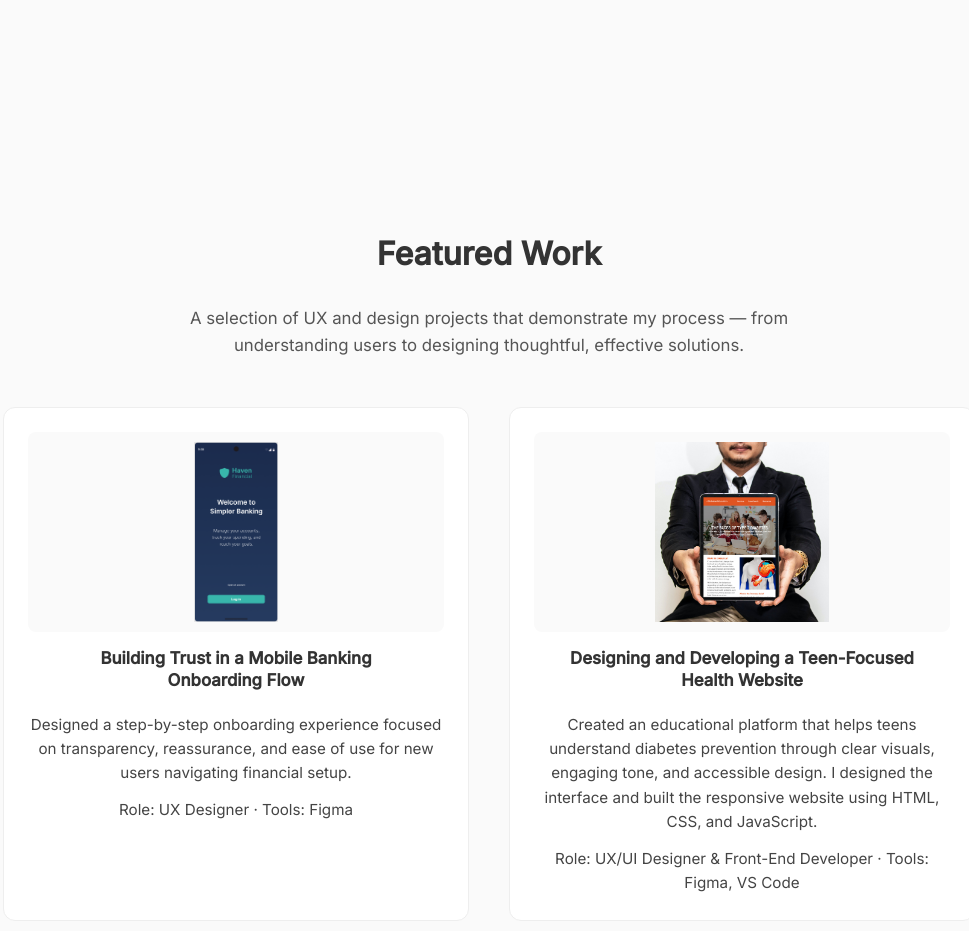
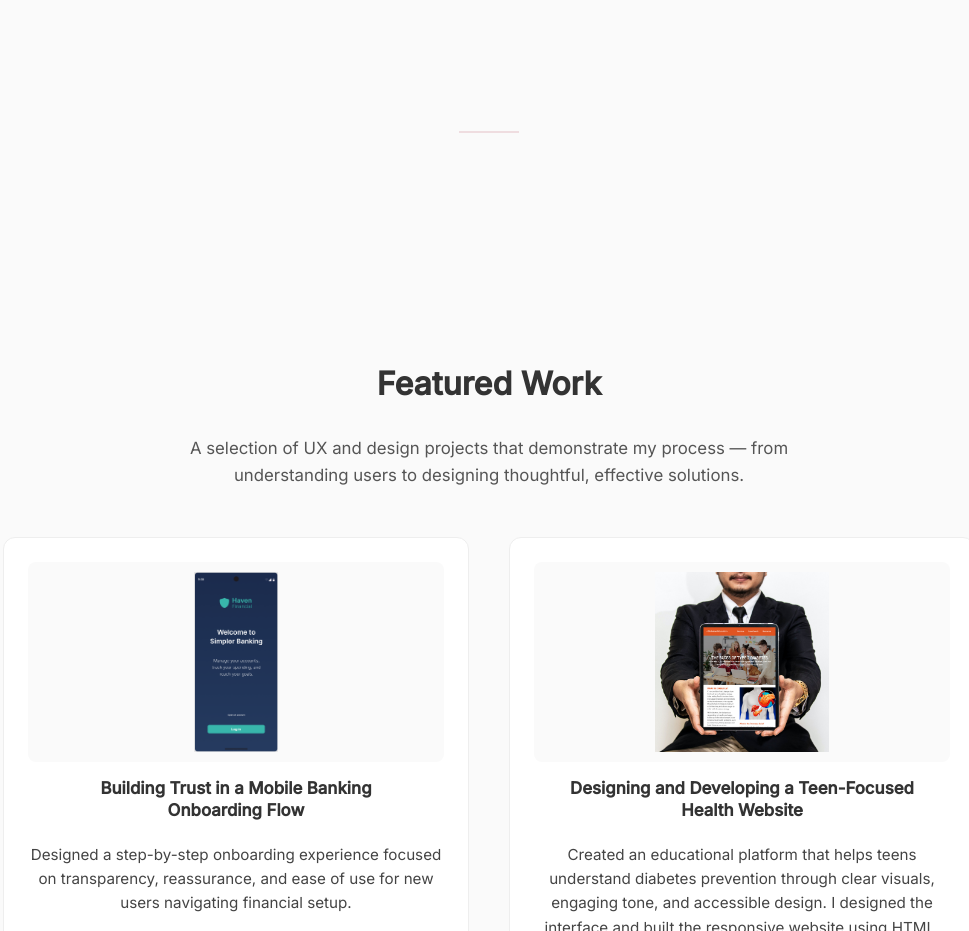
Before and after one commit to robertscindyann/Cindy-Roberts-UX, a plain HTML site: page index.html in a window 1280 px wide. Shown: the part 1220-2151 px from the top of the page, without its empty margins (151-1120 px from the left). Drawn offline with nearby package versions, Linux system fonts and the light colour scheme.

Commit message:
add section divider after about me

```diff
--- a/index.html
+++ b/index.html
@@ -61,7 +61,7 @@
           </p>
         </div>
       </section>
-
+      <hr class="section-divider">
 
       <section id="projects" data-animate>
 
```
